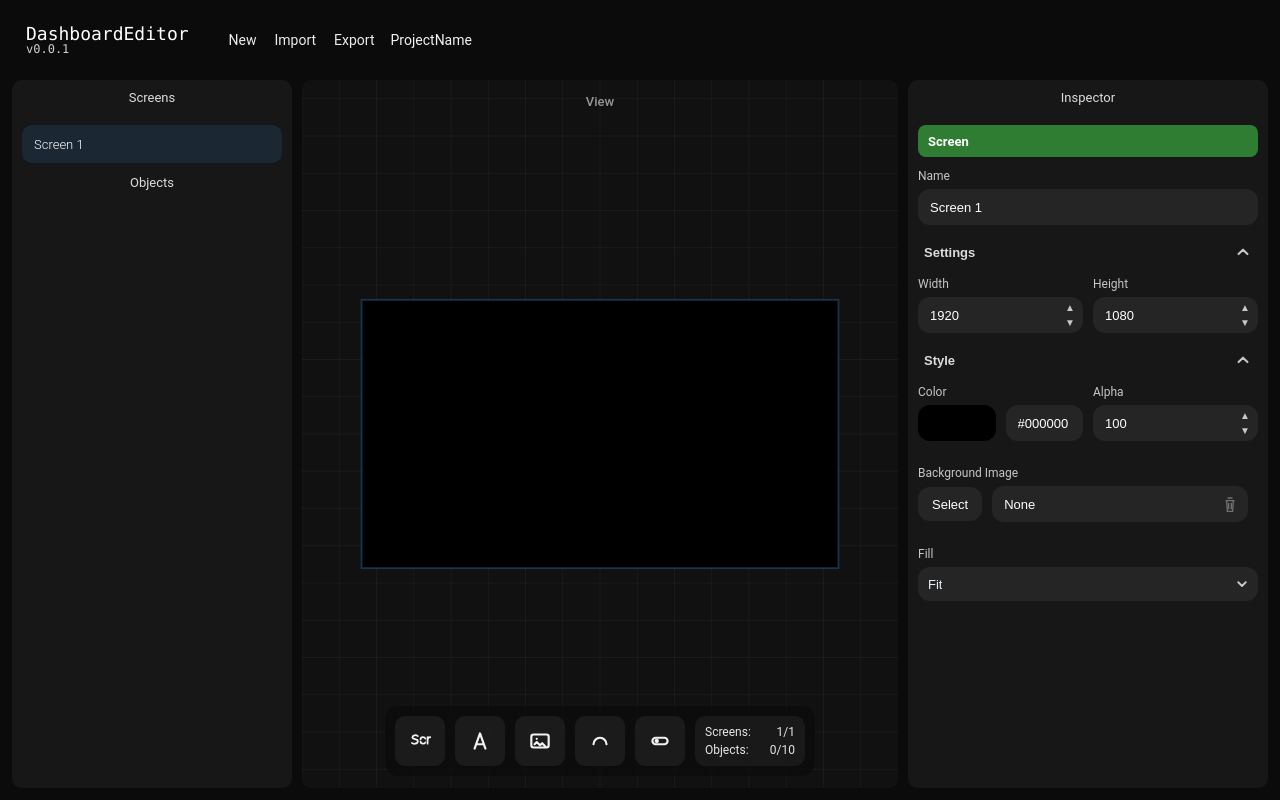
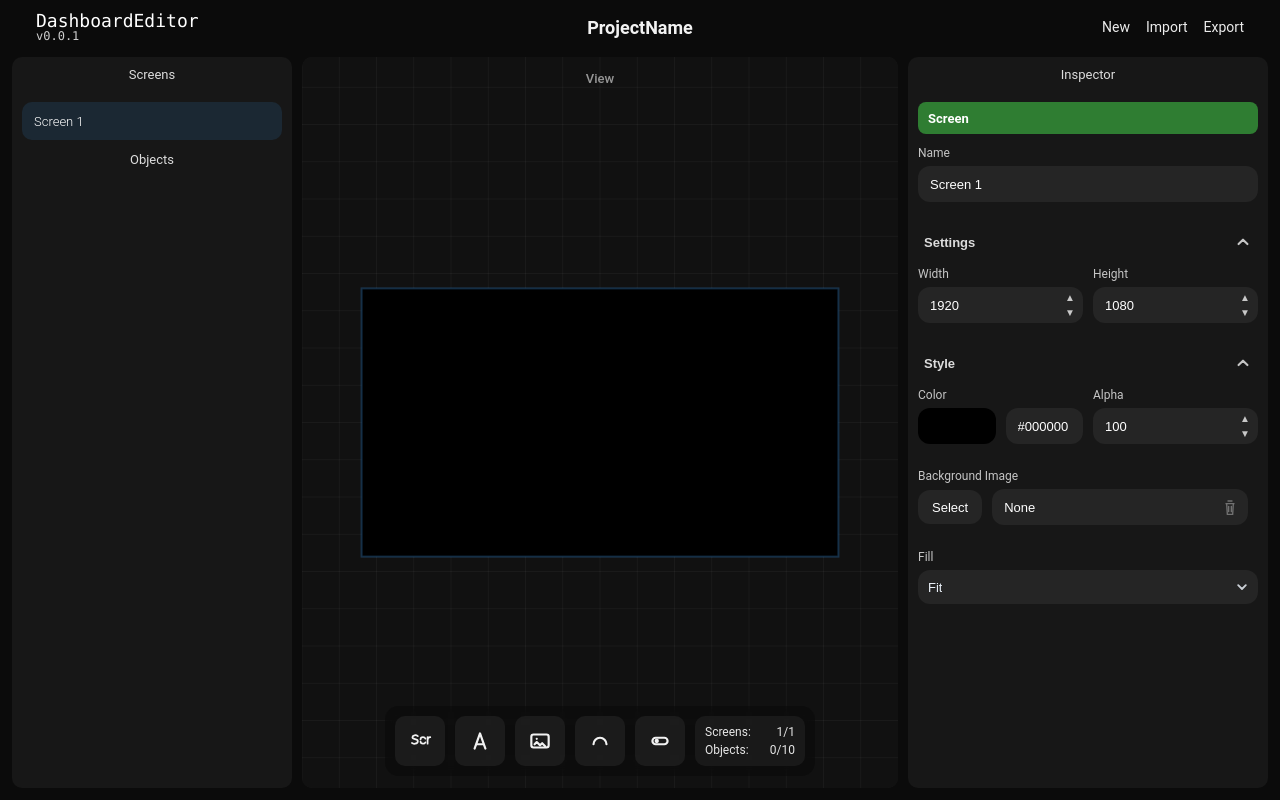
Before and after one commit to abyssinec/DashboardEditor, a React (Vite) app: page / in a window 1280 px wide. Built offline with nearby package versions, Linux system fonts and the light colour scheme.

Commit message:
UI Layout fixes

```diff
--- a/src/App.tsx
+++ b/src/App.tsx
@@ -1,11 +1,11 @@
-import React, { useEffect, useRef } from "react";
+import React, { useEffect, useMemo, useRef, useState } from "react";
 
 import { AssetsPanel } from "./components/AssetsPanel";
 import { Inspector } from "./components/Inspector";
 import { LeftPanel } from "./components/LeftPanel";
 import { ViewPanel } from "./components/ViewPanel";
 import { useStore } from "./hooks/useStore";
-import { Actions, redo, undo } from "./store";
+import { Actions } from "./store";
 import { exportDashboard, importDashboard } from "./utils/dashboardFormat";
 
 export default function App() {
@@ -14,64 +14,36 @@ export default function App() {
   const assetsOpen = useStore((s) => s.assetsPanel.isOpen);
   const fileRef = useRef<HTMLInputElement | null>(null);
 
+  const projectName = project.project.name || "ProjectName";
+
+  const [editingName, setEditingName] = useState(false);
+  const [nameDraft, setNameDraft] = useState(projectName);
+  const nameInputRef = useRef<HTMLInputElement | null>(null);
+
   useEffect(() => {
-    function isTypingTarget(el: EventTarget | null) {
-      const t = el as HTMLElement | null;
-      if (!t) return false;
-      const tag = t.tagName?.toLowerCase();
-      return tag === "input" || tag === "textarea" || (t as any).isContentEditable;
+    if (!editingName) setNameDraft(projectName);
+  }, [projectName, editingName]);
+
+  useEffect(() => {
+    if (editingName) {
+      requestAnimationFrame(() => {
+        nameInputRef.current?.focus();
+        nameInputRef.current?.select();
+      });
     }
+  }, [editingName]);
 
-    function onKeyDown(e: KeyboardEvent) {
-      // Don't hijack shortcuts while user is typing in inputs.
-      if (isTypingTarget(e.target)) return;
-
-      const key = e.key.toLowerCase();
-
-      // Undo / Redo
-      if (e.ctrlKey && !e.altKey && key === "z") {
-        e.preventDefault();
-        if (e.shiftKey) redo();
-        else undo();
-        return;
-      }
-
-      // Common redo shortcut
-      if (e.ctrlKey && !e.altKey && key === "y") {
-        e.preventDefault();
-        redo();
-        return;
-      }
-
-      // Copy / Paste / Duplicate
-      if (e.ctrlKey && !e.altKey && key === "c") {
-        e.preventDefault();
-        Actions.copySelected();
-        return;
-      }
-
-      if (e.ctrlKey && !e.altKey && key === "v") {
-        e.preventDefault();
-        Actions.paste();
-        return;
-      }
-
-      if (e.ctrlKey && !e.altKey && key === "d") {
-        e.preventDefault();
-        Actions.duplicateSelected();
-        return;
-      }
-    }
-
-    window.addEventListener("keydown", onKeyDown, { passive: false });
-    return () => window.removeEventListener("keydown", onKeyDown as any);
-  }, []);
+  const safeFileName = useMemo(() => {
+    const base = (projectName || "project").trim();
+    const cleaned = base.replace(/[\\/:*?"<>|]/g, "_").replace(/\s+/g, "_");
+    return cleaned || "project";
+  }, [projectName]);
 
   async function onExport() {
     const blob = await exportDashboard(project, "0.0.1", assetBytes);
     const a = document.createElement("a");
     a.href = URL.createObjectURL(blob);
-    a.download = `${project.project.name.replace(/\s+/g, "_") || "project"}.dashboard`;
+    a.download = `${safeFileName}.dashboard`;
     a.click();
   }
 
@@ -89,17 +61,105 @@ export default function App() {
     window.location.reload();
   }
 
+  function commitProjectName(nextRaw: string) {
+    const next = (nextRaw || "").trim();
+    if (!next) {
+      setNameDraft(projectName);
+      setEditingName(false);
+      return;
+    }
+    Actions.setProjectName(next);
+    setEditingName(false);
+  }
+
+  function cancelEdit() {
+    setNameDraft(projectName);
+    setEditingName(false);
+  }
+
   return (
     <div className="appRoot">
-      {/* Top */}
-      <div className="topBar">
-        <div className="brand">
+      {/* TOP BAR */}
+      <div
+        className="topBar"
+        style={{
+          position: "relative",
+          display: "flex",
+          alignItems: "center",
+          justifyContent: "space-between",
+          padding: "0 24px",
+          height: 30,
+        }}
+      >
+        {/* LEFT */}
+        <div className="brand" style={{ display: "flex", flexDirection: "column" }}>
           <div className="title">DashboardEditor</div>
           <div className="version">v0.0.1</div>
         </div>
 
-        <div style={{ display: "flex", alignItems: "center", gap: 16, minWidth: 0 }}>
-          <div className="topActions">
+        {/* CENTER (absolute centered) */}
+        <div
+          style={{
+            position: "absolute",
+            left: "50%",
+            transform: "translateX(-50%)",
+            display: "flex",
+            alignItems: "center",
+            justifyContent: "center",
+            pointerEvents: "auto",
+          }}
+        >
+          {!editingName ? (
+            <div
+              className="projectName"
+              onClick={() => setEditingName(true)}
+              onDoubleClick={() => setEditingName(true)}
+              style={{
+                cursor: "text",
+                fontSize: 18,
+                fontWeight: 600,
+                whiteSpace: "nowrap",
+                maxWidth: 600,
+                overflow: "hidden",
+                textOverflow: "ellipsis",
+              }}
+            >
+              {projectName}
+            </div>
+          ) : (
+            <input
+              ref={nameInputRef}
+              value={nameDraft}
+              onChange={(e) => setNameDraft(e.target.value)}
+              onBlur={() => commitProjectName(nameDraft)}
+              onKeyDown={(e) => {
+                if (e.key === "Enter") {
+                  e.preventDefault();
+                  commitProjectName(nameDraft);
+                } else if (e.key === "Escape") {
+                  e.preventDefault();
+                  cancelEdit();
+                }
+              }}
+              style={{
+                width: 360,
+                maxWidth: "40vw",
+                textAlign: "center",
+                background: "rgba(255,255,255,0.06)",
+                border: "0px solid rgba(255,255,255,0.12)",
+                color: "white",
+                borderRadius: 10,
+                padding: "6px 12px",
+                outline: "none",
+                fontSize: 18,
+                fontWeight: 600,
+              }}
+            />
+          )}
+        </div>
+
+        {/* RIGHT */}
+        <div className="topActions" style={{ display: "flex", gap: 16 }}>
           <div className="topBtn" onClick={onNew}>
             New
           </div>
@@ -110,14 +170,9 @@ export default function App() {
             Export
           </div>
         </div>
-
-          <div className="projectName">{project.project.name}</div>
       </div>
 
-        {/* <div className="account">Account</div> */}
-      </div>
-
-      {/* Main */}
+      {/* MAIN */}
       <div className="mainGrid">
         <div className="panel">
           <div className="panelInner">
@@ -132,7 +187,9 @@ export default function App() {
         </div>
 
         <div className="panel">
-          <div className="panelInner">{assetsOpen ? <AssetsPanel /> : <Inspector />}</div>
+          <div className="panelInner">
+            {assetsOpen ? <AssetsPanel /> : <Inspector />}
+          </div>
         </div>
       </div>
 
--- a/src/store.ts
+++ b/src/store.ts
@@ -55,8 +55,13 @@ const history: History = {
   limit: 200,
 };
 
-// --- Copy / Paste (internal clipboard) ---
-let clipboardObject: AnyObj | null = null;
+// --- Clipboard (object OR screen) ---
+type Clipboard =
+  | { kind: "object"; obj: AnyObj }
+  | { kind: "screen"; screen: Screen }
+  | null;
+
+let clipboard: Clipboard = null;
 
 function cloneSnapshot(s: State): State {
   return structuredClone(s);
@@ -72,7 +77,6 @@ export function subscribe(fn: Listener) {
 }
 
 type SetStateOpts = {
-  // If false, do not write this update into history (useful for selection/UI-only changes).
   history?: boolean;
 };
 
@@ -84,7 +88,6 @@ function pushPastSnapshotOnce() {
   const prevSnap = cloneSnapshot(state);
   history.past.push(prevSnap);
   if (history.past.length > history.limit) history.past.shift();
-  // new change clears redo
   history.future = [];
 }
 
@@ -159,14 +162,6 @@ function getSelectedObject(s: State): AnyObj | undefined {
   return screen.objects.find((o) => o.id === s.selectedObjectId);
 }
 
-function cloneObjectForPaste(src: AnyObj, screen: Screen): AnyObj {
-  const o = structuredClone(src) as AnyObj;
-  o.id = "obj_" + nanoid(6);
-  o.z = nextZ(screen);
-  o.name = `${src.name} Copy`;
-  return o;
-}
-
 function makeDefaultScreen(id = "screen_1", name = "Screen 1"): Screen {
   return {
     id,
@@ -198,6 +193,29 @@ function getSelectedScreenDraft(d: { project: Project; selectedScreenId: string
   return d.project.screens.find((s) => s.id === d.selectedScreenId) ?? d.project.screens[0];
 }
 
+function cloneObjectForPaste(src: AnyObj, screen: Screen): AnyObj {
+  const o = structuredClone(src) as AnyObj;
+  o.id = "obj_" + nanoid(6);
+  o.z = nextZ(screen);
+  o.name = `${src.name} Copy`;
+  return o;
+}
+
+function cloneScreenForPaste(src: Screen): Screen {
+  const s = structuredClone(src) as Screen;
+  s.id = "screen_" + nanoid(5);
+  s.name = `${src.name} Copy`;
+
+  // IMPORTANT: give NEW ids to all objects to avoid collisions
+  s.objects = (s.objects || []).map((o: AnyObj) => {
+    const c = structuredClone(o) as AnyObj;
+    c.id = "obj_" + nanoid(6);
+    return c;
+  });
+
+  return s;
+}
+
 export const Actions = {
   hydrate(project: Project, assetBytes: Record<string, Uint8Array>) {
     const safeProject: Project = {
@@ -218,7 +236,7 @@ export const Actions = {
     );
   },
 
-  // ✅ for drag/resize batching
+  // for drag/resize batching
   beginGesture() {
     beginHistoryBatch();
   },
@@ -242,32 +260,69 @@ export const Actions = {
     setState({ ...state, selectedObjectId: id }, { history: false });
   },
 
+  // ✅ COPY: object if selected, otherwise screen
   copySelected() {
     const obj = getSelectedObject(state);
-    clipboardObject = obj ? (structuredClone(obj) as AnyObj) : null;
+    if (obj) {
+      clipboard = { kind: "object", obj: structuredClone(obj) as AnyObj };
+      return;
+    }
+    const scr = getSelectedScreen(state);
+    if (scr) clipboard = { kind: "screen", screen: structuredClone(scr) as Screen };
   },
 
+  // ✅ PASTE: object OR screen depending on clipboard
   paste() {
-    if (!clipboardObject) return;
+    if (!clipboard) return;
+
+    if (clipboard.kind === "object") {
       setState(
         produce(state, (d) => {
           const s = getSelectedScreenDraft(d);
-        const pasted = cloneObjectForPaste(clipboardObject!, s);
+          const pasted = cloneObjectForPaste(clipboard!.obj, s);
           s.objects.push(pasted);
           d.selectedObjectId = pasted.id;
         }),
       );
+      return;
+    }
+
+    if (clipboard.kind === "screen") {
+      setState(
+        produce(state, (d) => {
+          const cloned = cloneScreenForPaste(clipboard!.screen);
+          d.project.screens.push(cloned);
+          d.selectedScreenId = cloned.id;
+          d.selectedObjectId = undefined;
+        }),
+      );
+    }
   },
 
+  // ✅ DUPLICATE: object if selected, otherwise screen
   duplicateSelected() {
-    const src = getSelectedObject(state);
-    if (!src) return;
+    const obj = getSelectedObject(state);
+    if (obj) {
       setState(
         produce(state, (d) => {
           const s = getSelectedScreenDraft(d);
-        const dup = cloneObjectForPaste(src, s);
+          const dup = cloneObjectForPaste(obj, s);
           s.objects.push(dup);
           d.selectedObjectId = dup.id;
+        }),
+      );
+      return;
+    }
+
+    const scr = getSelectedScreen(state);
+    if (!scr) return;
+
+    setState(
+      produce(state, (d) => {
+        const cloned = cloneScreenForPaste(scr);
+        d.project.screens.push(cloned);
+        d.selectedScreenId = cloned.id;
+        d.selectedObjectId = undefined;
       }),
     );
   },
@@ -516,7 +571,6 @@ export const Actions = {
 
         delete d.assetBytes[assetId];
 
-        // unlink
         for (const s of d.project.screens) {
           if (s.style.backgroundImageAssetId === assetId) s.style.backgroundImageAssetId = undefined;
 
@@ -550,4 +604,14 @@ export const Actions = {
       }),
     );
   },
+  setProjectName(name: string) {
+    const trimmed = (name ?? "").trim();
+    if (!trimmed) return;
+
+    setState(
+      produce(state, (d) => {
+        d.project.project.name = trimmed;
+      }),
+    );
+  },
 };
--- a/src/styles.css
+++ b/src/styles.css
@@ -37,8 +37,8 @@ body {
 .appRoot {
   height: 100dvh;
   display: grid;
-  grid-template-rows: 56px 1fr;
-  gap: 12px;
+  grid-template-rows: 45px 1fr;
+  gap: 0px;
   padding: 12px;
   box-sizing: border-box;
   overflow: hidden;
@@ -46,6 +46,7 @@ body {
 
 /* Topbar */
 .topBar {
+
   display: grid;
   grid-template-columns: auto 1fr auto;
   align-items: center;
@@ -106,10 +107,11 @@ body {
 /* Main grid */
 .mainGrid {
   display: grid;
-  grid-template-columns: 304px 1fr 382px;
+  grid-template-columns: 270px 1fr 300px;
   gap: 10px;
   overflow: hidden;
   min-height: 0;
+
 }
 
 /* Panels */
@@ -377,7 +379,7 @@ body {
 }
 
 /* Sections like ref */
-.insSection { margin-top: 12px; }
+.insSection { margin-top: 25px; }
 
 .insSectionHead {
   width: 100%;
@@ -898,7 +900,7 @@ input[type="number"] { -moz-appearance: textfield; }
 }
 
 .assetsFooter {
-  margin-top: auto;
+  margin-top: 25px;
   flex: 0 0 auto;
   padding: 16px 24px 24px 24px;
   background: transparent;
```
Lines whose indentation alone changed are shown as unchanged.
